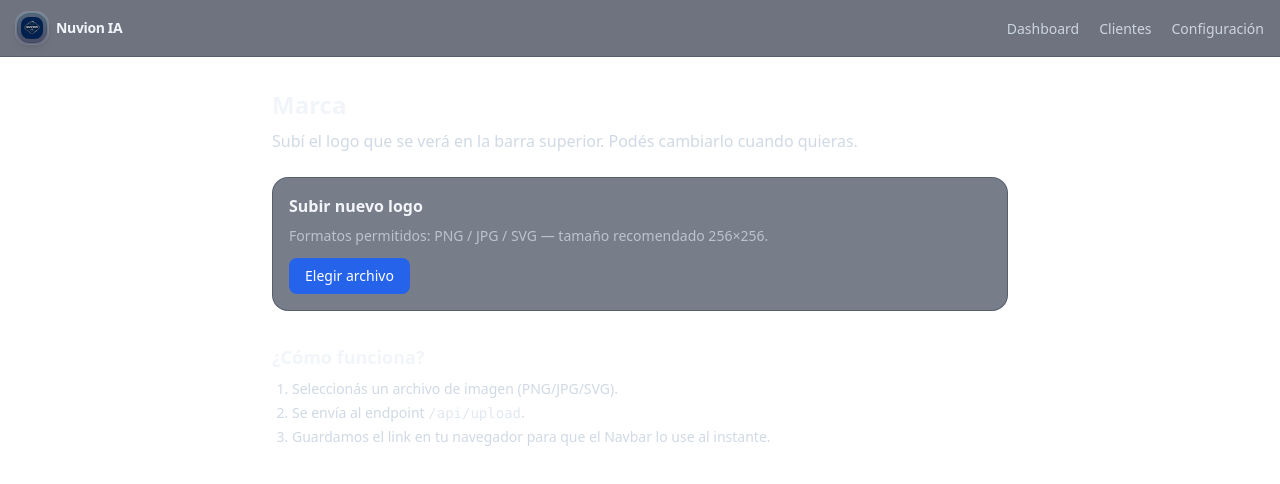
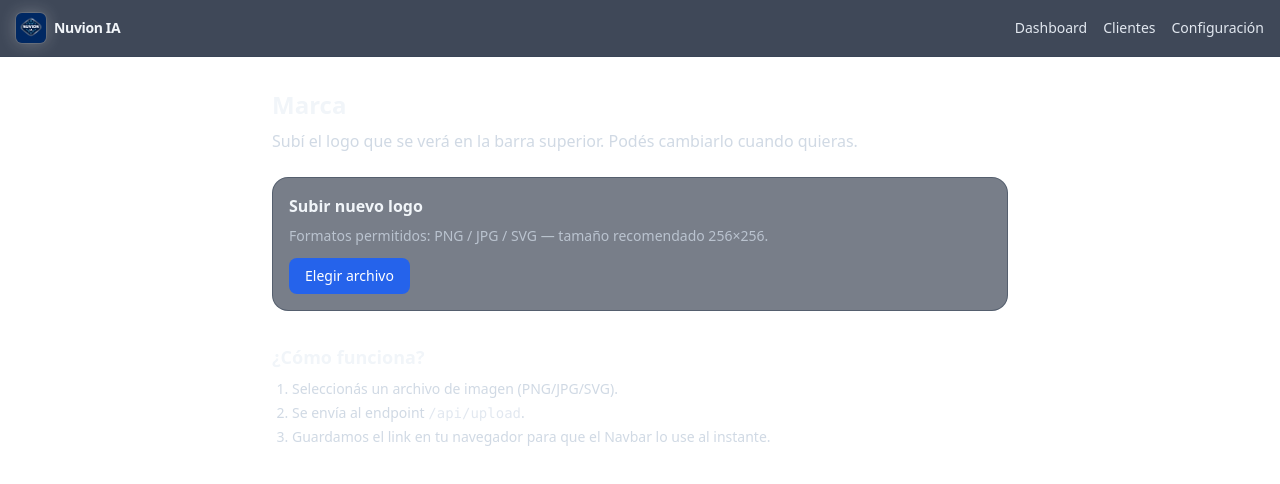
Before and after one commit to ianuvion/nuvion-ia, a Next.js app: page /configuracion/brand in a window 1280 px wide. Shown: the top 484 px of the page. Built offline with nearby package versions, Linux system fonts and the light colour scheme.

Commit message:
Update Navbar.tsx

```diff
--- a/app/components/Navbar.tsx
+++ b/app/components/Navbar.tsx
@@ -1,45 +1,61 @@
-"use client";
+'use client';
 
-import Link from "next/link";
-import { usePathname } from "next/navigation";
-import BrandLogo from "./BrandLogo";
+import Image from 'next/image';
+import Link from 'next/link';
+import { useEffect, useState } from 'react';
 
 export default function Navbar() {
-  const pathname = usePathname();
+  const [logoUrl, setLogoUrl] = useState<string | null>(null);
 
-  const links = [
-    { href: "/dashboard", label: "Dashboard" },
-    { href: "/clientes", label: "Clientes" },
-    { href: "/configuracion", label: "Configuración" },
-  ];
+  useEffect(() => {
+    // 1️⃣ Cargar el logo guardado en localStorage (si existe)
+    const saved = localStorage.getItem('nuvion_logo_url');
+    if (saved) setLogoUrl(saved);
+
+    // 2️⃣ Escuchar cambios si el logo se actualiza desde otra pestaña
+    function onStorage(e: StorageEvent) {
+      if (e.key === 'nuvion_logo_url') {
+        setLogoUrl(e.newValue);
+      }
+    }
+
+    window.addEventListener('storage', onStorage);
+    return () => window.removeEventListener('storage', onStorage);
+  }, []);
+
+  // 3️⃣ Si no hay logo en S3, usa el icono base del proyecto
+  const src = logoUrl || '/icon.png';
 
   return (
-    <header className="sticky top-0 z-50 w-full border-b border-slate-700/40 bg-slate-900/60 backdrop-blur-md">
-      <nav className="mx-auto flex h-14 max-w-7xl items-center justify-between px-4">
-        {/* Logo de marca */}
-        <BrandLogo />
+    <header className="sticky top-0 z-40 border-b border-slate-700/40 bg-slate-800/85 backdrop-blur">
+      <div className="mx-auto max-w-7xl px-4 h-14 flex items-center justify-between">
+        {/* 🔗 Logo y enlace al inicio */}
+        <Link href="/" className="flex items-center gap-2" aria-label="Ir al inicio">
+          <Image
+            src={src}
+            alt="Nuvion IA"
+            width={30}
+            height={30}
+            className="brightness-125 drop-shadow-[0_0_8px_rgba(255,255,255,0.25)] ring-1 ring-white/10 rounded-md"
+          />
+          <span className="text-sm font-semibold text-slate-100 tracking-tight">
+            Nuvion IA
+          </span>
+        </Link>
 
-        {/* Navegación */}
-        <ul className="flex items-center gap-5">
-          {links.map((link) => {
-            const isActive = pathname === link.href;
-            return (
-              <li key={link.href}>
-                <Link
-                  href={link.href}
-                  className={`text-sm font-medium transition-colors ${
-                    isActive
-                      ? "text-white"
-                      : "text-slate-300 hover:text-white/90"
-                  }`}
-                >
-                  {link.label}
-                </Link>
-              </li>
-            );
-          })}
-        </ul>
-      </nav>
+        {/* Menú derecho (agregá botones o links si querés) */}
+        <nav className="flex items-center gap-4">
+          <Link href="/dashboard" className="text-slate-200 hover:text-white text-sm">
+            Dashboard
+          </Link>
+          <Link href="/clientes" className="text-slate-200 hover:text-white text-sm">
+            Clientes
+          </Link>
+          <Link href="/configuracion" className="text-slate-200 hover:text-white text-sm">
+            Configuración
+          </Link>
+        </nav>
+      </div>
     </header>
   );
 }
```
